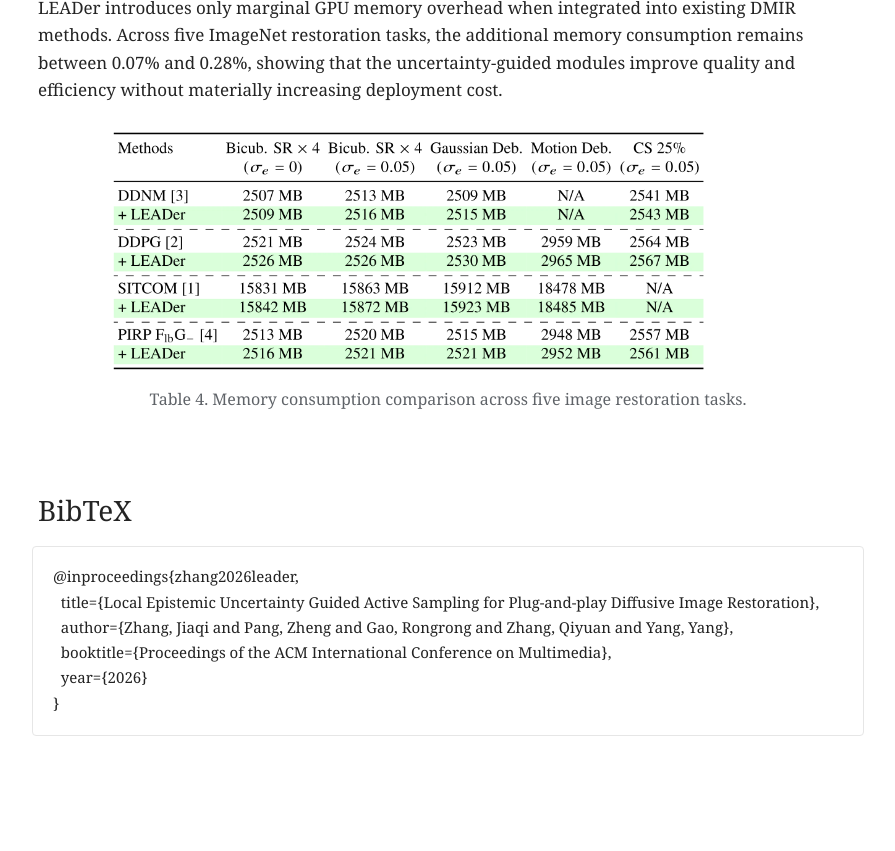
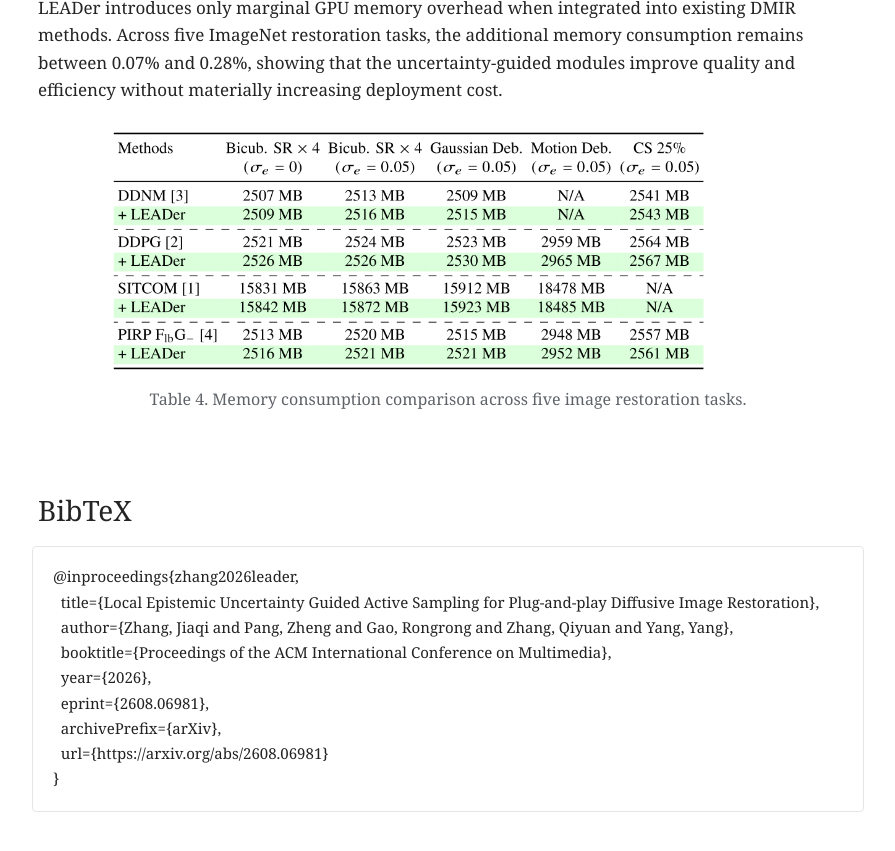
Before and after one commit to JiaqiZhang-Sengoku/JiaqiZhang-Sengoku.github.io, a Jekyll site: the page built from Web/LEADer/index.html, in a window 1280 px wide and 900 px high, scrolled down 5698 px. Shown: the top 851 px of the window, without its empty margins (192-1087 px from the left). Built offline with Jekyll 4.4.1, drawn with Linux system fonts in a browser that asks for light colours; some web fonts are replaced; before the commit the page ends 6522 px from its top, so only the background shows below that.

Commit message:
20260707

```diff
--- a/Web/LEADer/index.html
+++ b/Web/LEADer/index.html
@@ -39,7 +39,7 @@ layout: null
           <p class="notes">*Equal contribution. &dagger;Corresponding author.</p>
 
           <div class="link-row" aria-label="Project links">
-            <a class="pill pill-secondary" href="/Paper/LEADer_Paper.pdf">
+            <a class="pill pill-secondary" href="https://arxiv.org/abs/2608.06981" target="_blank" rel="noreferrer" aria-label="Read the LEADer paper on arXiv">
               <i class="ai ai-arxiv pill-icon pill-icon-arxiv" aria-hidden="true"></i>
               <span>Paper</span>
             </a>
@@ -237,7 +237,10 @@ layout: null
   title={Local Epistemic Uncertainty Guided Active Sampling for Plug-and-play Diffusive Image Restoration},
   author={Zhang, Jiaqi and Pang, Zheng and Gao, Rongrong and Zhang, Qiyuan and Yang, Yang},
   booktitle={Proceedings of the ACM International Conference on Multimedia},
-  year={2026}
+  year={2026},
+  eprint={2608.06981},
+  archivePrefix={arXiv},
+  url={https://arxiv.org/abs/2608.06981}
 }</code></pre>
     </section>
   </main>
```
Also changed, not shown: _pages/includes/pub.md (+1 -1 lines).
